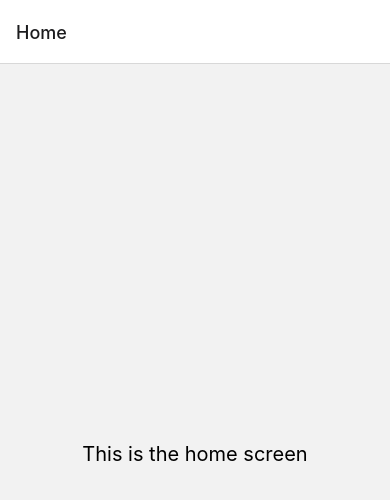
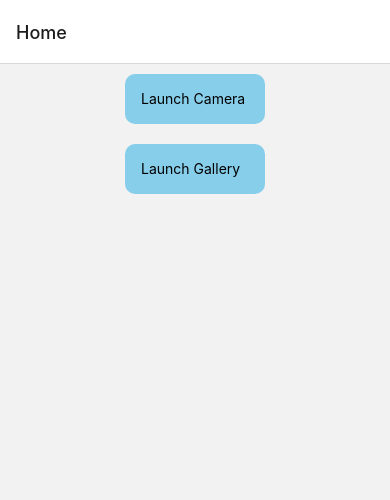
Before and after one commit to ramkrishna88/ReactNative, a React Native app: screen /Home in a window 390 px wide. Shown: the top 500 px of the page. Built offline with nearby package versions, Linux system fonts and the light colour scheme.

Commit message:
Android Image Picker

```diff
--- a/package.json
+++ b/package.json
@@ -14,6 +14,7 @@
     "@react-navigation/native-stack": "^6.9.14",
     "react": "18.2.0",
     "react-native": "0.72.5",
+    "react-native-image-picker": "^7.0.2",
     "react-native-safe-area-context": "^4.7.2",
     "react-native-screens": "^3.25.0"
   },
--- a/src/screens/homeScreen/index.js
+++ b/src/screens/homeScreen/index.js
@@ -1,11 +1,59 @@
-import React from 'react';
-import {Text, View} from 'react-native';
+import React, {useState} from 'react';
+import {
+  Text,
+  TouchableOpacity,
+  View,
+  Image,
+  PermissionsAndroid,
+} from 'react-native';
 import styles from './styles';
+import {launchCamera, launchImageLibrary} from 'react-native-image-picker';
 
 const HomeScreen = () => {
+  const [selectedImage, setSelectedImage] = useState(null);
+  const [selectedGallery, setSelectedGallery] = useState(null);
+
+  let options = {
+    saveToPhotos: true,
+    mediaType: 'photo',
+  };
+
+  const openCamera = async () => {
+    const cameraPermission = await PermissionsAndroid.request(
+      PermissionsAndroid.PERMISSIONS.CAMERA,
+    );
+
+    if (cameraPermission === PermissionsAndroid.RESULTS.GRANTED) {
+      launchCamera(options, response => {
+        if (!response.didCancel && !response.error) {
+          setSelectedImage(response.assets[0].uri);
+        }
+      });
+    }
+  };
+
+  const openGallery = async () => {
+    const result = await launchImageLibrary(options);
+    setSelectedGallery(result.assets[0].uri);
+  };
+
   return (
     <View style={styles.container}>
-      <Text style={styles.centeredText}>This is the home screen</Text>
+      <TouchableOpacity style={styles.button} onPress={openCamera}>
+        <Text style={styles.text}>Launch Camera</Text>
+      </TouchableOpacity>
+
+      {selectedImage && (
+        <Image style={styles.imageStyle} source={{uri: selectedImage}} />
+      )}
+
+      <TouchableOpacity style={styles.button} onPress={openGallery}>
+        <Text style={styles.text}>Launch Gallery</Text>
+      </TouchableOpacity>
+
+      {selectedGallery && (
+        <Image style={styles.imageStyle} source={{uri: selectedGallery}} />
+      )}
     </View>
   );
 };
--- a/src/screens/homeScreen/styles.js
+++ b/src/screens/homeScreen/styles.js
@@ -3,13 +3,29 @@ import {StyleSheet} from 'react-native';
 const styles = StyleSheet.create({
   container: {
     flex: 1,
-    justifyContent: 'center',
+    justifyContent: 'flex-start',
     alignItems: 'center',
   },
   centeredText: {
     textAlign: 'center',
     fontSize: 20,
   },
+  button: {
+    height: 50,
+    width: 140,
+    backgroundColor: 'skyblue',
+    padding: 16,
+    borderRadius: 10,
+    margin: 10,
+  },
+  imageStyle: {
+    width: 200,
+    height: 200,
+    borderColor: 'skyblue',
+    borderWidth: 6,
+    borderRadius: 10,
+    margin: 10,
+  },
 });
 
 export default styles;
```
Also changed, not shown: 7 other files (tests, documents, lock files or other folders).
